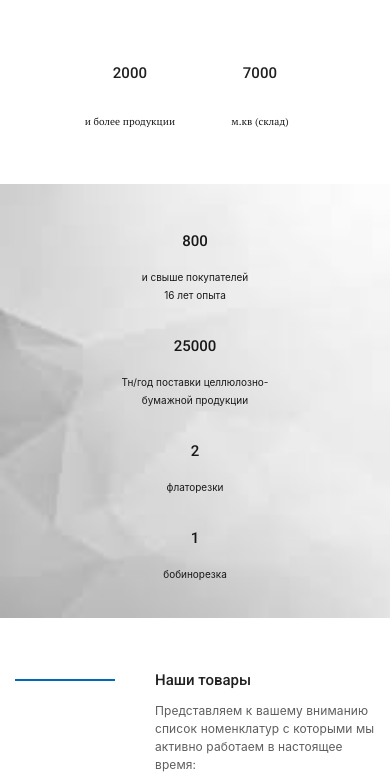
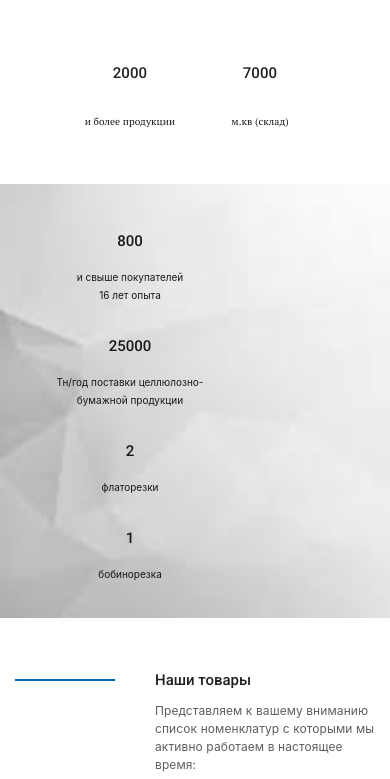
Before and after one commit to samlpes/poytaxtweb, a PHP site: page / in a window 390 px wide. Shown: the part 847-1626 px from the top of the page. Run offline with PHP 8.4, Linux system fonts and the light colour scheme; some web fonts are replaced.

Commit message:
бееее

```diff
--- a/CSS/style.css
+++ b/CSS/style.css
@@ -488,7 +488,7 @@ header{
 .info{
     padding: 30px 0 20px;
     display: flex;
-    /* justify-content: space-between; */
+    justify-content: space-between;
     /* border: 2px solid #0168b4; */
     text-align: center;
 
@@ -1933,7 +1933,7 @@ display: block;
     }
     .info{
         display: grid;
-        justify-content: none;
+        /* justify-content: none;  */
     }
     .footer__map iframe{
         margin-top: 25px;
```
